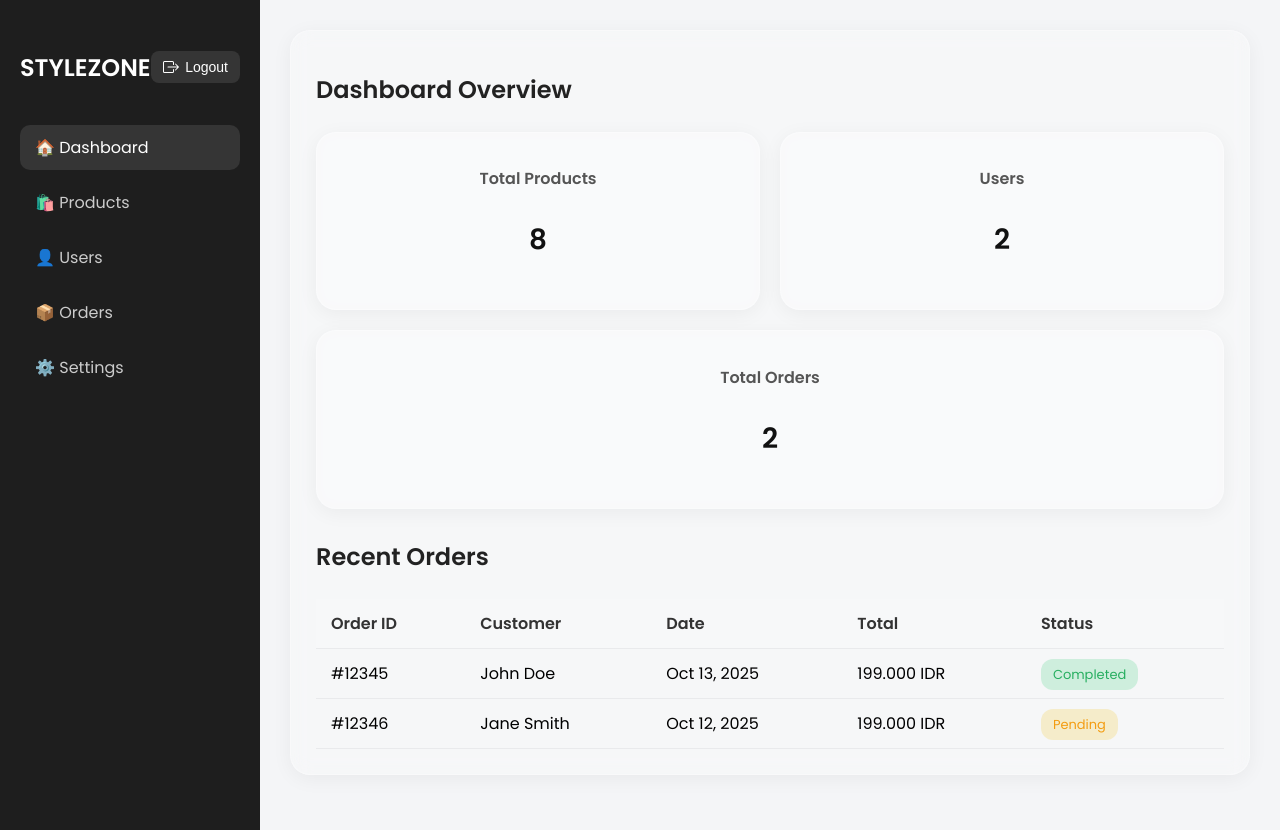
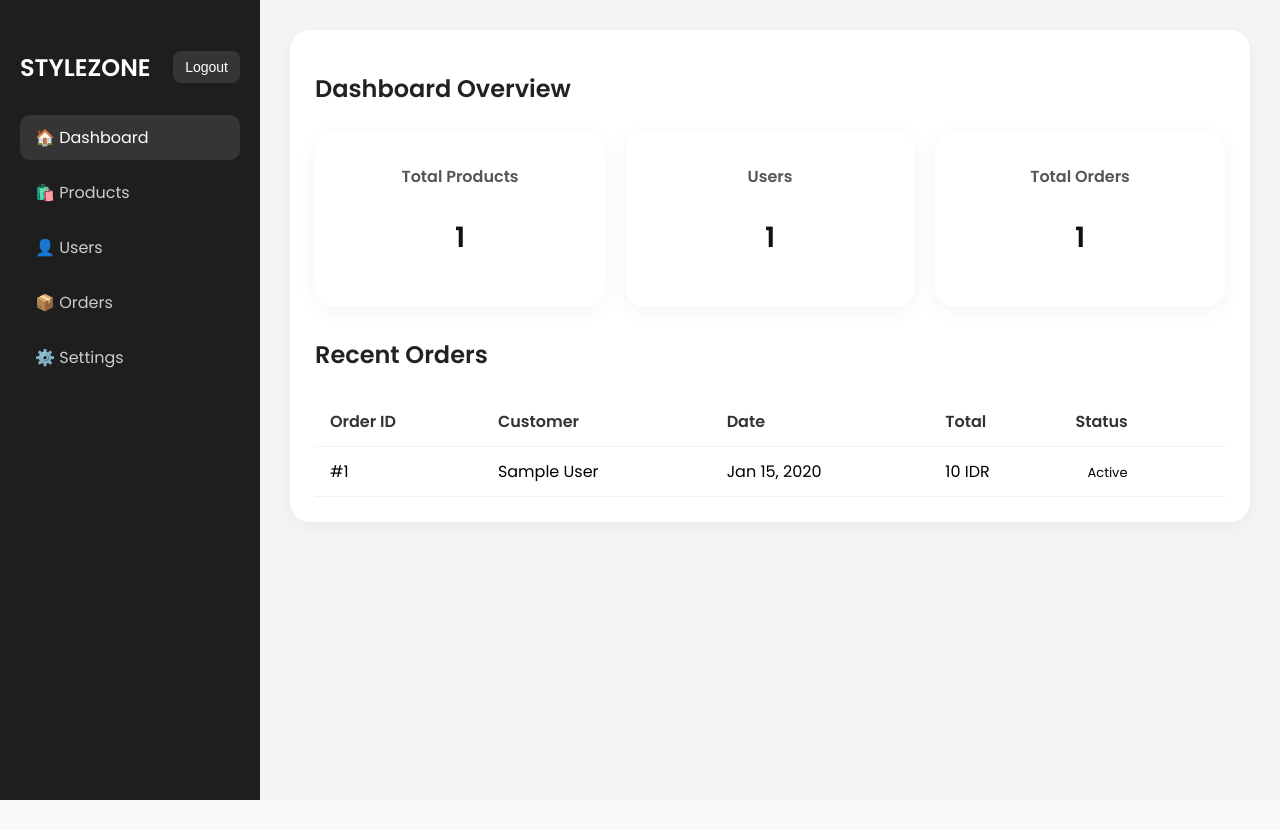
Before and after one commit to almeriotsaa/STYLEZONE, a PHP site: page /admin_web/dashboard.php in a window 1280 px wide. After the commit the page ends 800 px from the top, so only its background shows below. Run offline with PHP 8.4, Linux system fonts and the light colour scheme; tables that the repository leaves empty or names only in its code hold one stand-in row (values such as "Sample post").

Commit message:
connecting data db to dashboard

```diff
--- a/admin_web/dashboard.php
+++ b/admin_web/dashboard.php
@@ -1,3 +1,30 @@
+<?php
+// Koneksi ke database
+$host = "localhost";
+$user = "root";
+$pass = "";
+$dbname = "ecommerce";
+
+$conn = new mysqli($host, $user, $pass, $dbname);
+if ($conn->connect_error) {
+  die("Connection failed: " . $conn->connect_error);
+}
+
+// Query total data untuk card overview
+$totalProducts = $conn->query("SELECT COUNT(*) AS total FROM products")->fetch_assoc()['total'];
+$totalUsers = $conn->query("SELECT COUNT(*) AS total FROM users")->fetch_assoc()['total'];
+$totalOrders = $conn->query("SELECT COUNT(*) AS total FROM orders")->fetch_assoc()['total'];
+
+// Query recent orders
+$sql = "
+  SELECT o.order_id, u.name AS customer, o.order_date, o.total, o.status
+  FROM orders o
+  JOIN users u ON o.user_id = u.user_id
+  ORDER BY o.order_date DESC
+  LIMIT 5
+";
+$recentOrders = $conn->query($sql);
+?>
 <!DOCTYPE html>
 <html lang="en">
 <head>
@@ -6,30 +33,45 @@
   <title>Dashboard | Stylezone Admin</title>
   <link href="https://fonts.googleapis.com/css2?family=Poppins:wght@400;600&display=swap" rel="stylesheet">
   <style>
+    html, body {
+      height: 100%;
+      margin: 0;
+      padding: 0;
+    }
+
+    * {
+      scroll-behavior: smooth;
+      scrollbar-width: none;
+    }
+
     body {
       font-family: 'Poppins', sans-serif;
       background: #f4f5f7;
-      margin: 0;
-      padding: 0;
       display: flex;
+      min-height: 100vh;
     }
 
-    /* Sidebar */
     .sidebar {
       width: 260px;
       background: #1e1e1e;
       color: #fff;
       padding: 30px 20px;
       box-sizing: border-box;
-      position: relative;
+      position: fixed;
+      top: 0;
+      left: 0;
+      height: 100vh;
+      display: flex;
+      flex-direction: column;
+      justify-content: space-between;
     }
 
     .sidebar h2 {
-      margin-bottom: 40px;
       font-weight: 700;
       display: flex;
       justify-content: space-between;
       align-items: center;
+      margin-bottom: 30px;
     }
 
     .logout-btn {
@@ -46,15 +88,6 @@
       font-size: 14px;
     }
 
-    .logout-btn:hover {
-      background: rgba(255, 255, 255, 0.2);
-      transform: translateY(-2px);
-    }
-
-    .logout-btn:active {
-      transform: translateY(0);
-    }
-
     .nav-item {
       display: block;
       padding: 10px 15px;
@@ -65,25 +98,25 @@
       transition: 0.3s;
     }
 
-    .nav-item.active, .nav-item:hover {
+    .nav-item.active,
+    .nav-item:hover {
       background: rgba(255,255,255,0.1);
       color: #fff;
     }
 
-    /* Main Content */
     .main {
       flex: 1;
+      margin-left: 260px;
       padding: 30px;
+      box-sizing: border-box;
+      width: calc(100% - 260px);
     }
 
     .glass-box {
-      background: rgba(255, 255, 255, 0.2);
-      backdrop-filter: blur(10px);
-      -webkit-backdrop-filter: blur(10px);
+      background: #fff;
       border-radius: 20px;
       padding: 25px;
       box-shadow: 0 4px 20px rgba(0,0,0,0.05);
-      border: 1px solid rgba(255, 255, 255, 0.3);
       margin-bottom: 25px;
     }
 
@@ -93,7 +126,6 @@
       color: #222;
     }
 
-    /* Cards */
     .card-container {
       display: flex;
       gap: 20px;
@@ -104,11 +136,9 @@
     .card {
       flex: 1;
       min-width: 250px;
-      background: rgba(255, 255, 255, 0.2);
+      background: #fff;
       border-radius: 20px;
       padding: 20px;
-      backdrop-filter: blur(10px);
-      border: 1px solid rgba(255,255,255,0.3);
       text-align: center;
       box-shadow: 0 4px 20px rgba(0,0,0,0.05);
     }
@@ -125,7 +155,6 @@
       color: #111;
     }
 
-    /* Table */
     table {
       width: 100%;
       border-collapse: collapse;
@@ -147,7 +176,7 @@
     }
 
     tr:hover {
-      background: rgba(255,255,255,0.25);
+      background: rgba(0,0,0,0.02);
     }
 
     .status {
@@ -170,17 +199,10 @@
   </style>
 </head>
 <body>
-
-  <!-- Sidebar -->
   <div class="sidebar">
+    <div>
       <h2>STYLEZONE
-      <button class="logout-btn" onclick="logout()">
-        <svg xmlns="http://www.w3.org/2000/svg" width="16" height="16" fill="currentColor" viewBox="0 0 16 16">
-          <path fill-rule="evenodd" d="M10 12.5a.5.5 0 0 1-.5.5h-8a.5.5 0 0 1-.5-.5v-9a.5.5 0 0 1 .5-.5h8a.5.5 0 0 1 .5.5v2a.5.5 0 0 0 1 0v-2A1.5 1.5 0 0 0 9.5 2h-8A1.5 1.5 0 0 0 0 3.5v9A1.5 1.5 0 0 0 1.5 14h8a1.5 1.5 0 0 0 1.5-1.5v-2a.5.5 0 0 0-1 0v2z"/>
-          <path fill-rule="evenodd" d="M15.854 8.354a.5.5 0 0 0 0-.708l-3-3a.5.5 0 0 0-.708.708L14.293 7.5H5a.5.5 0 0 0 0 1h9.293l-2.147 2.146a.5.5 0 0 0 .708.708l3-3z"/>
-        </svg>
-        Logout
-      </button>
+        <button class="logout-btn" onclick="logout()">Logout</button>
       </h2>
       <a href="dashboard.php" class="nav-item active">🏠 Dashboard</a>
       <a href="products.php" class="nav-item">🛍️ Products</a>
@@ -188,25 +210,15 @@
       <a href="orders.php" class="nav-item">📦 Orders</a>
       <a href="settings.php" class="nav-item">⚙️ Settings</a>
     </div>
+  </div>
 
-  <!-- Main -->
   <div class="main">
     <div class="glass-box">
       <h1>Dashboard Overview</h1>
-
       <div class="card-container">
-        <div class="card">
-          <h2>Total Products</h2>
-          <p>8</p>
-        </div>
-        <div class="card">
-          <h2>Users</h2>
-          <p>2</p>
-        </div>
-        <div class="card">
-          <h2>Total Orders</h2>
-          <p>2</p>
-        </div>
+        <div class="card"><h2>Total Products</h2><p><?= $totalProducts ?></p></div>
+        <div class="card"><h2>Users</h2><p><?= $totalUsers ?></p></div>
+        <div class="card"><h2>Total Orders</h2><p><?= $totalOrders ?></p></div>
       </div>
 
       <h1>Recent Orders</h1>
@@ -221,20 +233,19 @@
           </tr>
         </thead>
         <tbody>
+          <?php while ($row = $recentOrders->fetch_assoc()): ?>
             <tr>
-            <td>#12345</td>
-            <td>John Doe</td>
-            <td>Oct 13, 2025</td>
-            <td>199.000 IDR</td>
-            <td><span class="status completed">completed</span></td>
+              <td>#<?= $row['order_id'] ?></td>
+              <td><?= htmlspecialchars($row['customer']) ?></td>
+              <td><?= date('M d, Y', strtotime($row['order_date'])) ?></td>
+              <td><?= number_format($row['total'], 0, ',', '.') ?> IDR</td>
+              <td>
+                <span class="status <?= strtolower($row['status']) ?>">
+                  <?= ucfirst($row['status']) ?>
+                </span>
+              </td>
             </tr>
-          <tr>
-            <td>#12346</td>
-            <td>Jane Smith</td>
-            <td>Oct 12, 2025</td>
-            <td>199.000 IDR</td>
-            <td><span class="status pending">pending</span></td>
-          </tr>
+          <?php endwhile; ?>
         </tbody>
       </table>
     </div>
@@ -242,13 +253,10 @@
 
   <script>
     function logout() {
-      // Tambahkan logika logout di sini
       if (confirm('Are you sure you want to log out?')) {
-        // Redirect ke halaman login atau lakukan proses logout
         window.location.href = '../logout.php';
       }
     }
   </script>
-
 </body>
 </html>
--- a/admin_web/orders.php
+++ b/admin_web/orders.php
@@ -7,6 +7,12 @@
   <link href="https://fonts.googleapis.com/css2?family=Poppins:wght@400;600&display=swap" rel="stylesheet">
 
   <style>
+
+    * {
+      scroll-behavior: smooth;
+      scrollbar-width: none;
+    }
+
     body {
       font-family: 'Poppins', sans-serif;
       background: #f4f5f7;
--- a/admin_web/settings.php
+++ b/admin_web/settings.php
@@ -8,6 +8,12 @@
     <link href="https://fonts.googleapis.com/css2?family=Poppins:wght@400;600&display=swap" rel="stylesheet">
 
     <style>
+
+        * {
+      scroll-behavior: smooth;
+      scrollbar-width: none;
+        }
+
         body {
             font-family: 'Poppins', sans-serif;
             background: #f4f5f7;
--- a/config/connection.php
+++ b/config/connection.php
@@ -2,7 +2,7 @@
 $host = "localhost";   // biasanya 'localhost'
 $user = "root";        // username default di XAMPP
 $pass = "";            // password default kosong
-$db   = "stylezone_db";     // nama database kamu
+$db   = "ecommerce";     // nama database kamu
 
 $conn = mysqli_connect($host, $user, $pass, $db);
 
```
Also changed, not shown: admin_web/users.php (+35 -60 lines). Lines whose indentation alone changed are shown as unchanged.
